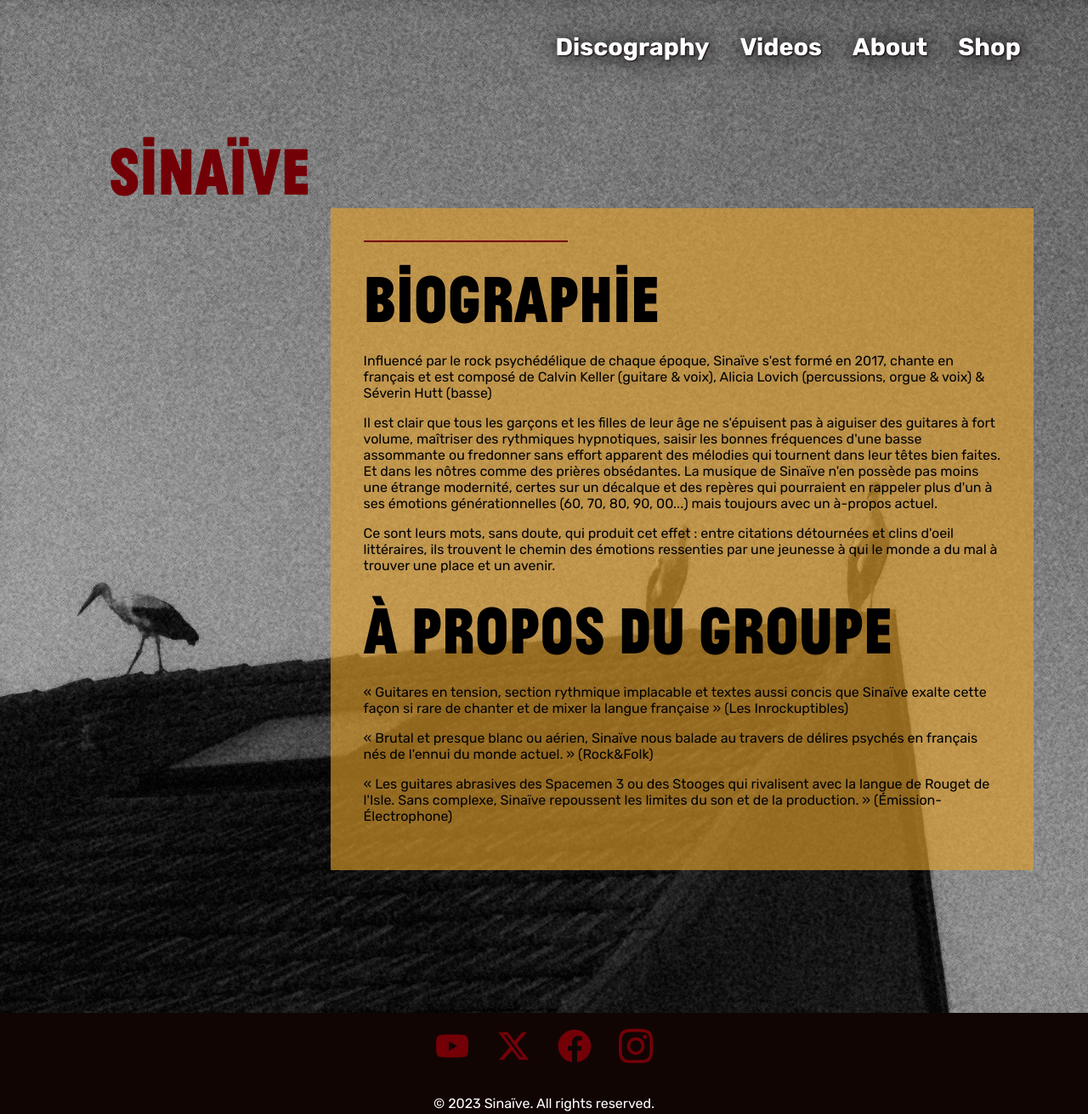
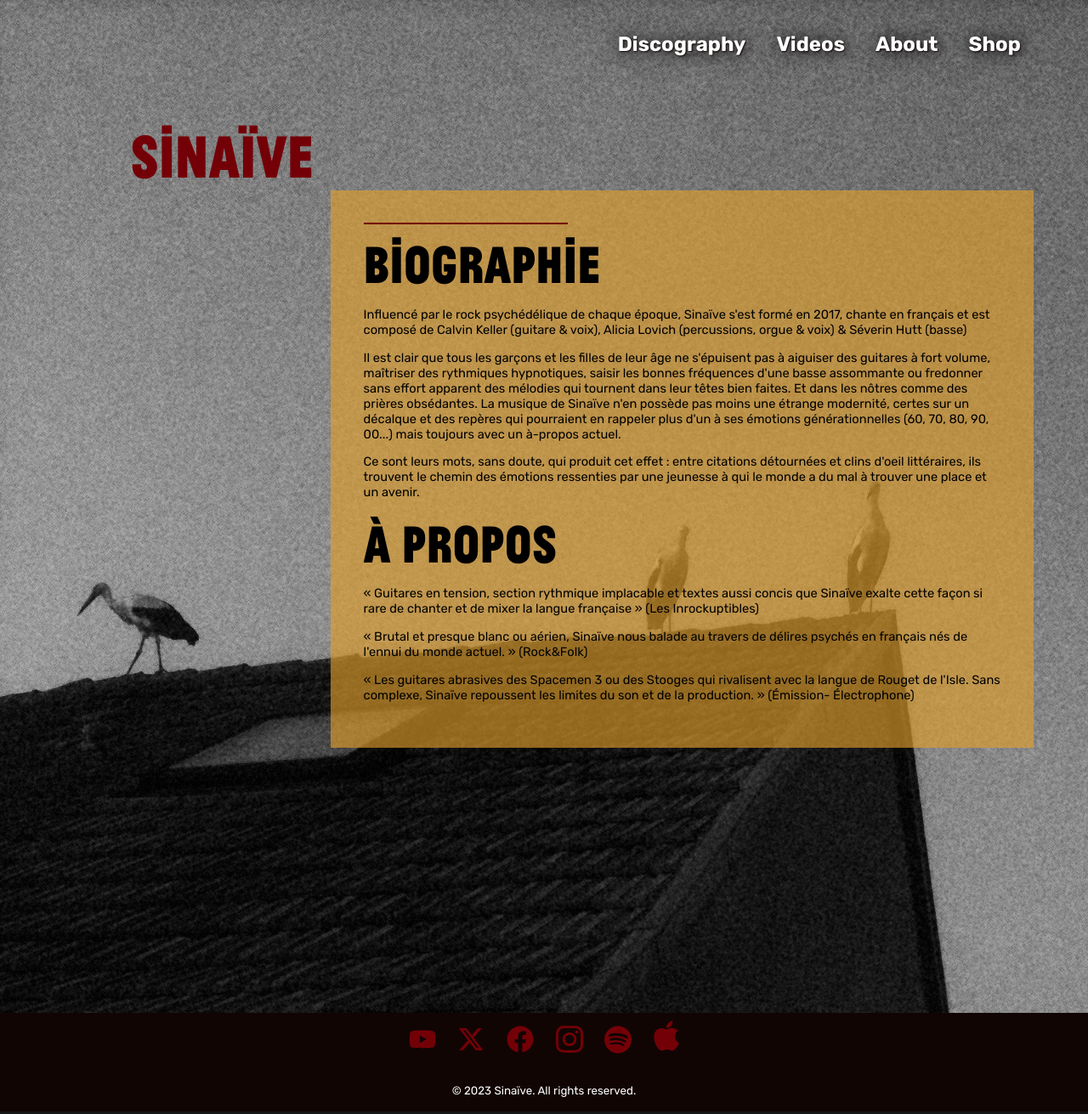
Before and after one commit to natalialovich/web-Sinaive, a plain HTML site: page About.html in a window 1280 px wide. Shown: the whole page at 85% size. Drawn offline with Linux system fonts and the light colour scheme; a web font is replaced by a local one.

Commit message:
change font size

```diff
--- a/About.html
+++ b/About.html
@@ -57,7 +57,7 @@
           chemin des émotions ressenties par une jeunesse à qui le monde a du
           mal à trouver une place et un avenir.
         </p>
-        <h2 class="jean-luc">À propos du groupe</h2>
+        <h2 class="jean-luc">À propos</h2>
         <p>
           « Guitares en tension, section rythmique implacable et textes aussi
           concis que Sinaïve exalte cette façon si rare de chanter et de mixer
@@ -99,6 +99,18 @@
             alt="instagram"
             class="social"
         /></a>
+        <a href="https://open.spotify.com/intl-es/artist/2L9voS35CWFYUSS8u8EAmC?fbclid=IwAR3iGWE4iumV1j8RS06gWQBF1Sb1NWjZqfM1GRwdyez1DNGDV9nX1LgfFS4" target="_blank"
+        ><img
+          src="/includes/images/spotify.svg"
+          alt="instagram"
+          class="social"
+      /></a>
+      <a href="https://music.apple.com/us/artist/sina%C3%AFve/1544759539" target="_blank"
+        ><img
+          src="/includes/images/apple.svg"
+          alt="instagram"
+          class="social apple"
+      /></a>
       </div>
       <div id="copy">
         <p>&copy; 2023 Sinaïve. All rights reserved.</p>
--- a/index.html
+++ b/index.html
@@ -6,6 +6,7 @@
     <meta name="viewport" content="width=device-width, initial-scale=1.0" />
     <meta name="referrer" content="origin-when-cross-origin">
     <title>Sinaïve</title>
+    <link rel="icon" type="image/x-icon" href="/includes/favicon.ico">
     <link rel="stylesheet" href="styles.css" />
     <link rel="preconnect" href="https://fonts.googleapis.com" />
     <link rel="preconnect" href="https://fonts.gstatic.com" crossorigin />
@@ -146,9 +147,6 @@
           </div>
         </div>
       </div>
-      <!-- <div class="new"></div> -->
-      <!-- <video autoplay muted controls>
-          <source src="./includes/video/Sinaïve-Éternel -Retour.mp4" type="video/mp4"></video> -->
     </main>
     <footer>
       <div class="social-container">
@@ -173,6 +171,18 @@
             alt="instagram"
             class="social"
         /></a>
+        <a href="https://open.spotify.com/intl-es/artist/2L9voS35CWFYUSS8u8EAmC?fbclid=IwAR3iGWE4iumV1j8RS06gWQBF1Sb1NWjZqfM1GRwdyez1DNGDV9nX1LgfFS4" target="_blank"
+          ><img
+            src="/includes/images/spotify.svg"
+            alt="instagram"
+            class="social"
+        /></a>
+        <a href="https://music.apple.com/us/artist/sina%C3%AFve/1544759539" target="_blank"
+          ><img
+            src="/includes/images/apple.svg"
+            alt="instagram"
+            class="social apple"
+        /></a>
       </div>
       <div id="copy">
         <p>&copy; 2023 Sinaïve. All rights reserved.</p>
--- a/styles.css
+++ b/styles.css
@@ -97,7 +97,7 @@ nav {
     list-style-type: none;
 }
 
-.dot-nav{
+.dot-nav {
     display: none;
     background-color: white;
     width: 10px;
@@ -130,7 +130,7 @@ nav {
 
 .logo p {
     margin: 100px 0px 15% 0px;
-    font-size: 9.5cqw;
+    font-size: 9cqw;
 }
 
 .logo p a {
@@ -139,8 +139,8 @@ nav {
 }
 
 .logo-2 {
-    padding-left: 10%;
-    padding-top: 12vw;
+    padding-left: 12%;
+    padding-top: 11vw;
     font-family: 'JeanLucWeb-Bold', Impact, Haettenschweiler, 'Arial Narrow Bold', sans-serif;
     color: #740007;
     container-type: inline-size;
@@ -148,7 +148,7 @@ nav {
 
 .logo-2 p {
     margin: 0;
-    font-size: 7cqw;
+    font-size: 6.5cqw;
 }
 
 .logo-2 p a {
@@ -178,21 +178,8 @@ main {
     width: 100%;
 }
 
-#videos-section{
+#videos-section {
     padding: 0;
-}
-
-.video-container{
-    padding:10%;
-}
-
-.videoWrapper {
-    position: relative;
-    display: flex;
-    flex-direction: column;
-    overflow: hidden;
-    justify-content: center;
-    align-items: center
 }
 
 .second {
@@ -210,16 +197,6 @@ main {
     max-width: 2400px;
 }
 
-/* canvas js effect heavy */
-/* #full-screen-noise {
-    position: fixed;
-    top: 0;
-    left: 0;
-    width: 100%;
-    height: 100%;
-    z-index: 15;
-    pointer-events: none;
-} */
 /* gif */
 #noise {
     position: fixed;
@@ -278,6 +255,7 @@ main {
 .album-back-cover {
     opacity: 90%;
     position: fixed;
+    width: 440px;
     top: 30%;
     left: 30%;
     visibility: hidden;
@@ -294,22 +272,6 @@ main {
     height: 1000px;
 }
 
-#copy {
-    height: 50px;
-    background-color: #110504;
-    display: flex;
-    align-items: center;
-    justify-content: center;
-
-}
-
-#copy p {
-    color: white;
-    position: relative;
-    text-align: center;
-
-}
-
 /* Página About: */
 
 .about-image {
@@ -318,13 +280,6 @@ main {
     height: 149vh;
     margin: 0;
 
-}
-
-.third{
-    background-image: url(includes/images/sinaive-background-3.jpg);
-    background-size: auto;
-    background-position:top 3% right 0%;
-    margin: 0;
 }
 
 .about-text {
@@ -349,6 +304,28 @@ main {
     margin: 20px auto;
 }
 
+/* videos page */
+
+.video-container {
+    padding: 10%;
+}
+
+.videoWrapper {
+    position: relative;
+    display: flex;
+    flex-direction: column;
+    overflow: hidden;
+    justify-content: center;
+    align-items: center
+}
+
+.third {
+    background-image: url(includes/images/sinaive-background-3.jpg);
+    background-size: auto;
+    background-position: top 3% right 0%;
+    margin: 0;
+}
+
 footer {
     background-color: #110504;
     margin: 0px;
@@ -365,15 +342,36 @@ footer {
 }
 
 .social {
-    width: 2.5em;
-    padding: 1em;
+    width: 2em;
+    padding: 0.8em;
+}
+.apple {
+    width: 1.9em;
+    padding-top: 5px;
+}
+
+#copy {
+    height: 50px;
+    background-color: #110504;
+    display: flex;
+    align-items: center;
+    justify-content: center;
+
+}
+
+#copy p {
+    color: white;
+    position: relative;
+    text-align: center;
+    font-size: 10pt;
+
 }
 
 .mobile {
     display: none;
 }
 
-@media (max-width: 1428px) {
+@media (max-width: 1480px) {
     .album-cover {
         max-width: 258px;
         max-height: 258px;
@@ -385,6 +383,10 @@ footer {
         justify-content: space-around;
     }
 
+    .album-back-cover {
+        width: 380px;
+    }
+
     #parallax {
         justify-content: center;
     }
@@ -394,6 +396,18 @@ footer {
         visibility: hidden;
     }
 
+    .about-text p {
+        font-size: 11pt;
+    }
+
+    .jean-luc {
+        font-size: 4em;
+        margin: 10px auto 0px;
+    }
+
+    .nav-item {
+        font-size: 1.5em;
+    }
 }
 
 
```
Also changed, not shown: videos.html (+13 -0 lines), includes/images/apple.svg (added), includes/images/spotify.svg (added).
